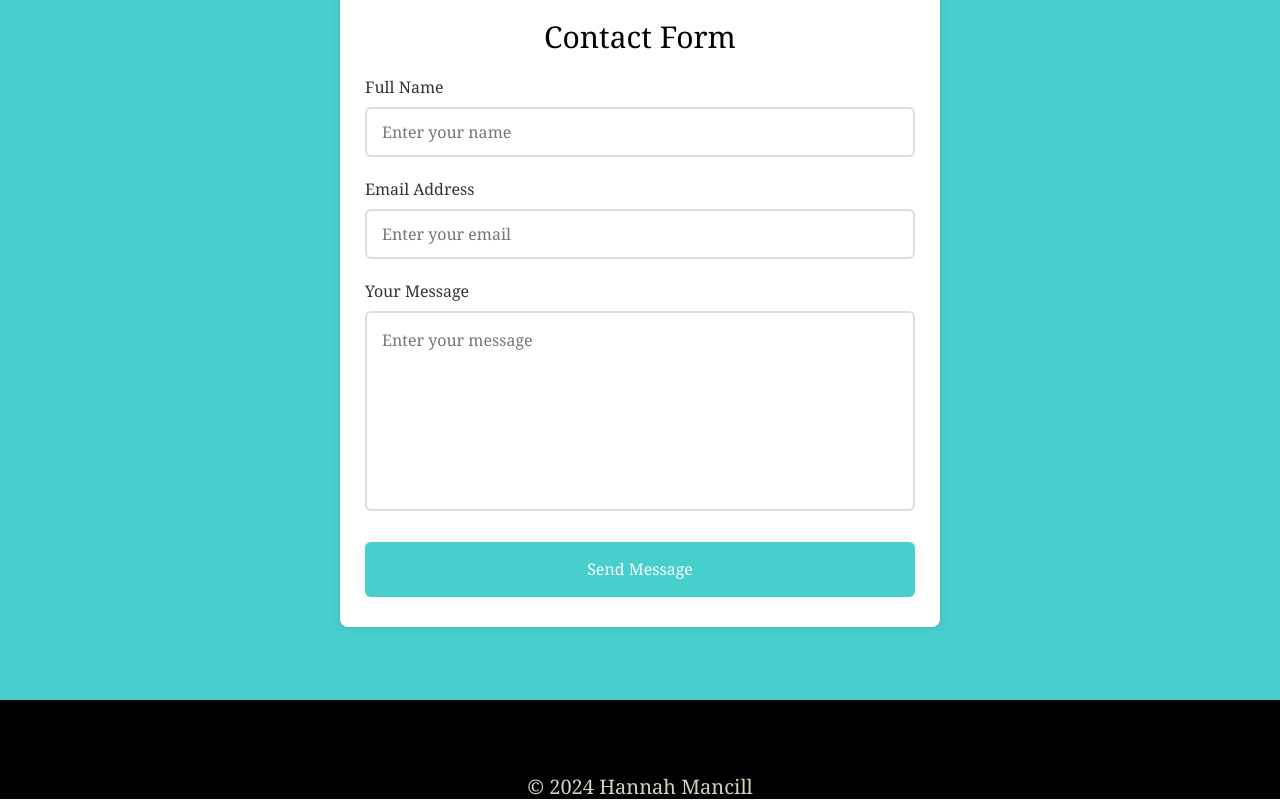
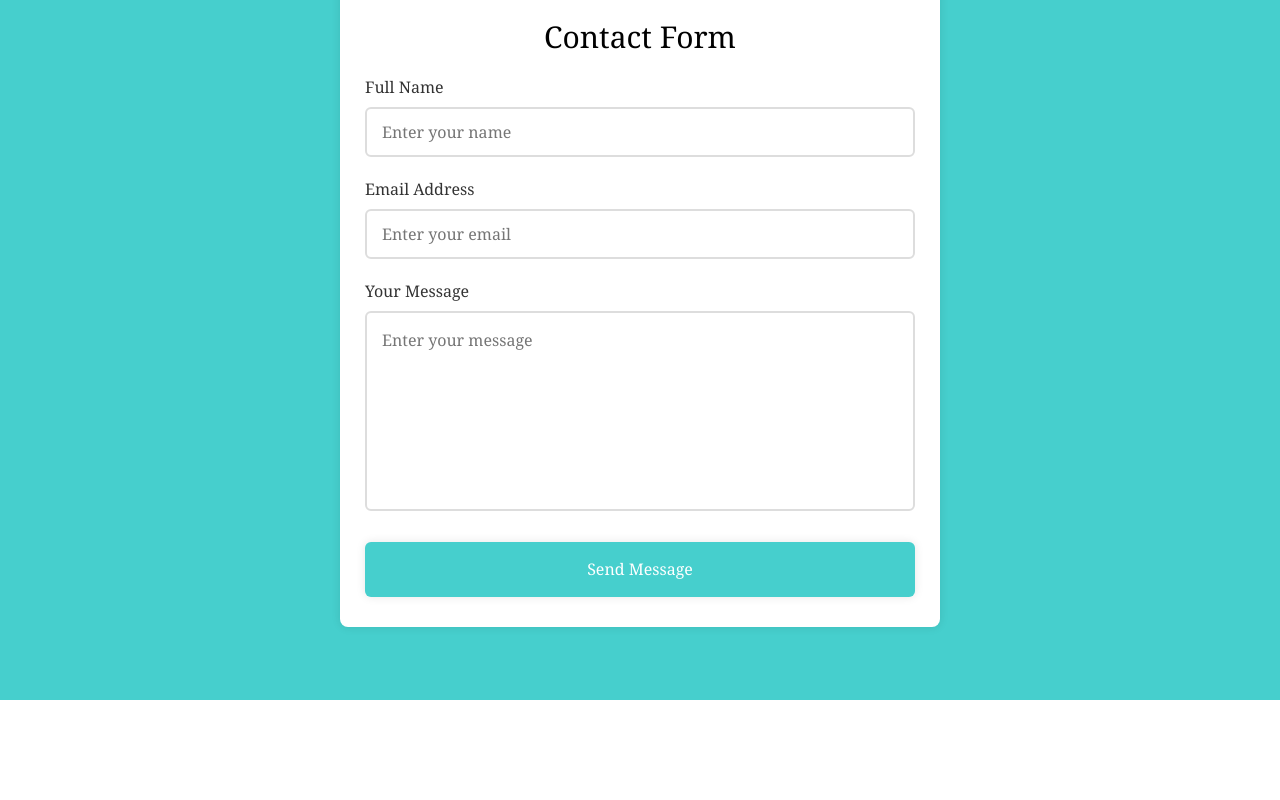
Before and after one commit to mancillh/Rachel-Mancill-Interiors-and-Quilting, a React (Vite) app: page / in a window 1280 px wide. Shown: the part 1816-2616 px from the top of the page. After the commit the page ends 2516 px from the top, so only its background shows below. Built offline with nearby package versions, Linux system fonts and the light colour scheme.

Commit message:
commented out footer

```diff
--- a/src/App.jsx
+++ b/src/App.jsx
@@ -1,7 +1,7 @@
 import '../node_modules/bootstrap/dist/css/bootstrap.min.css';
 import CoverImage from "./components/CoverImage";
 import Section from "./components/Section";
-import Footer from "./components/Footer.jsx";
+// import Footer from "./components/Footer.jsx";
 import Contact from "./components/Contact";
 import Card from "./components/Card";
 import Top from "./components/Top";
@@ -271,7 +271,7 @@ function App() {
       <div id='ContactMe'>
         <Contact />
       </div>
-      <Footer />
+      {/* <Footer /> */}
     </>
   )
 }
```
